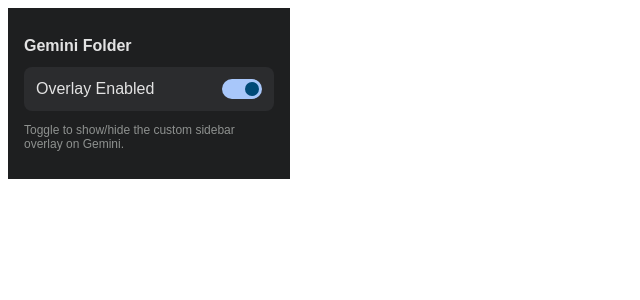
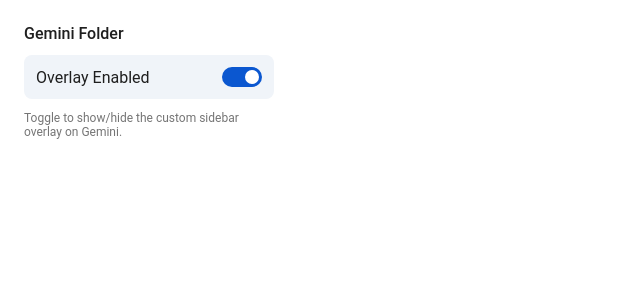
Before and after one commit to mark0613/gemini-folder-extension, a React (Vite) app: page / in a window 1280 px wide. Shown: the top 300 px of the page, without its empty margins (0-640 px from the left). Built offline with nearby package versions, Linux system fonts and the light colour scheme.

Commit message:
feat: popup 的 theme 也能切換
- useTheme 偵測 theme，存到 storage
- popup, content 透過 useTheme 取得 theme 和 theme class

```diff
--- a/src/content/devtools.js
+++ b/src/content/devtools.js
@@ -15,6 +15,7 @@
         const { folderOrder, folders } = await StorageService.getFoldersData();
         const chatCache = await StorageService.getChatCache();
         const { settings, enabled } = await StorageService.getSettings();
+        const theme = await StorageService.getTheme();
 
         const dump = {
             folderOrder,
@@ -22,6 +23,7 @@
             chatCache,
             settings,
             enabled,
+            theme,
         };
 
         console.log('[GeminiFolder Storage Dump]', dump);
--- a/src/content/storage.js
+++ b/src/content/storage.js
@@ -6,6 +6,7 @@
     CHAT_CACHE: 'chatCache',
     SETTINGS: 'settings',
     ENABLED: 'enabled',
+    THEME: 'theme',
 };
 
 export const FOLDER_COLORS = {
@@ -29,6 +30,7 @@
     [STORAGE_KEYS.FOLDER_ORDER]: 'sync',
     [STORAGE_KEYS.SETTINGS]: 'sync',
     [STORAGE_KEYS.ENABLED]: 'sync',
+    [STORAGE_KEYS.THEME]: 'sync',
 };
 
 /**
@@ -279,4 +281,13 @@
     async toggleEnabled(newState) {
         await setStorage({ [STORAGE_KEYS.ENABLED]: newState });
     },
+
+    async getTheme() {
+        const data = await getStorage([STORAGE_KEYS.THEME]);
+        return data[STORAGE_KEYS.THEME] || 'light'; // Default to light
+    },
+
+    async setTheme(theme) {
+        await setStorage({ [STORAGE_KEYS.THEME]: theme });
+    },
 };
--- /dev/null
+++ b/src/hooks/useTheme.js
@@ -0,0 +1,56 @@
+import { useState, useEffect } from 'react';
+import { StorageService, STORAGE_KEYS } from '../content/storage';
+
+/**
+ * Hook to manage theme state
+ * - On Gemini website: Detects theme from DOM and syncs to storage
+ * - Elsewhere (popup): Reads from storage
+ */
+export const useTheme = () => {
+    const [theme, setTheme] = useState('light');
+
+    useEffect(() => {
+        // Load initial theme from storage
+        StorageService.getTheme().then(setTheme);
+
+        // Listen for storage changes
+        const handleStorageChange = (changes) => {
+            if (changes[STORAGE_KEYS.THEME]) {
+                setTheme(changes[STORAGE_KEYS.THEME].newValue || 'light');
+            }
+        };
+        chrome.storage.onChanged.addListener(handleStorageChange);
+
+        // Detect if we're on Gemini website by checking for body element
+        const isOnGemini = typeof document !== 'undefined' &&
+            document.body &&
+            window.location.hostname.includes('gemini.google.com');
+
+        let themeObserver;
+        if (isOnGemini) {
+            const syncThemeFromDOM = () => {
+                const isDark = document.body.classList.contains('dark-theme');
+                const detectedTheme = isDark ? 'dark' : 'light';
+                setTheme(detectedTheme);
+                StorageService.setTheme(detectedTheme);
+            };
+
+            // Initial sync
+            syncThemeFromDOM();
+
+            // Watch for changes
+            themeObserver = new MutationObserver(syncThemeFromDOM);
+            themeObserver.observe(document.body, { attributes: true, attributeFilter: ['class'] });
+        }
+
+        return () => {
+            chrome.storage.onChanged.removeListener(handleStorageChange);
+            if (themeObserver) themeObserver.disconnect();
+        };
+    }, []);
+
+    const isDarkMode = theme === 'dark';
+    const themeClass = isDarkMode ? 'gf-theme-dark' : 'gf-theme-light';
+
+    return { theme, isDarkMode, themeClass };
+};
--- /dev/null
+++ b/src/popup/Popup.css
@@ -0,0 +1,76 @@
+/* Popup Styles */
+
+.gf-popup {
+    width: 250px;
+    padding: 16px;
+    background-color: var(--gf-bg-sidebar);
+    color: var(--gf-text-primary);
+    font-family: 'Google Sans', Roboto, sans-serif;
+}
+
+.gf-popup-title {
+    font-size: 16px;
+    margin: 0 0 12px 0;
+    font-weight: 500;
+}
+
+.gf-popup-toggle-row {
+    display: flex;
+    align-items: center;
+    justify-content: space-between;
+    background-color: var(--gf-btn-bg);
+    padding: 12px;
+    border-radius: 8px;
+}
+
+.gf-popup-hint {
+    margin-top: 12px;
+    font-size: 12px;
+    color: var(--gf-text-muted);
+}
+
+/* Toggle Switch */
+.gf-toggle-switch {
+    position: relative;
+    display: inline-block;
+    width: 40px;
+    height: 20px;
+}
+
+.gf-toggle-switch input {
+    opacity: 0;
+    width: 0;
+    height: 0;
+}
+
+.gf-toggle-track {
+    position: absolute;
+    cursor: pointer;
+    top: 0;
+    left: 0;
+    right: 0;
+    bottom: 0;
+    background-color: var(--gf-border);
+    transition: 0.3s;
+    border-radius: 34px;
+}
+
+.gf-toggle-track.active {
+    background-color: var(--gf-active-border);
+}
+
+.gf-toggle-thumb {
+    position: absolute;
+    height: 14px;
+    width: 14px;
+    left: 3px;
+    bottom: 3px;
+    background-color: var(--gf-text-primary);
+    transition: 0.3s;
+    border-radius: 50%;
+}
+
+.gf-toggle-thumb.active {
+    transform: translateX(20px);
+    background-color: var(--gf-bg-sidebar);
+}
--- a/src/popup/index.jsx
+++ b/src/popup/index.jsx
@@ -1,14 +1,14 @@
 import React, { useState, useEffect } from 'react';
 import ReactDOM from 'react-dom/client';
-import { StorageService } from '../content/storage'; // We can reuse logic if imports work, assuming vite bundler specific
-
-// Popup assumes we are in extension context so chrome.storage works directly.
-// We can reuse the StorageService logic if we copy it or import it.
-// Since it's in `src/content`, let's try importing.
-// Note: importing from content/ might work if Vite bundles it correctly for the popup entry point.
+import { StorageService } from '../content/storage';
+import { useTheme } from '../hooks/useTheme';
+import '../components/index.css';
+import './Popup.css';
 
 const Popup = () => {
     const [enabled, setEnabled] = useState(true);
+    // Reads theme from storage (synced by content script from Gemini)
+    const { themeClass } = useTheme();
 
     useEffect(() => {
         StorageService.getSettings().then(({ enabled }) => {
@@ -23,35 +23,23 @@
     };
 
     return (
-        <div style={{ width: 250, padding: 16, backgroundColor: '#1e1f20', color: '#e3e3e3', fontFamily: 'sans-serif' }}>
-            <h2 style={{ fontSize: 16, marginBottom: 12 }}>Gemini Folder</h2>
+        <div className={`gf-popup ${themeClass}`}>
+            <h2 className="gf-popup-title">Gemini Folder</h2>
 
-            <div style={{ display: 'flex', alignItems: 'center', justifyContent: 'space-between', background: '#2b2c2e', padding: 12, borderRadius: 8 }}>
+            <div className="gf-popup-toggle-row">
                 <span>Overlay Enabled</span>
-                <label style={{ position: 'relative', display: 'inline-block', width: 40, height: 20 }}>
+                <label className="gf-toggle-switch">
                     <input
                         type="checkbox"
                         checked={enabled}
                         onChange={toggle}
-                        style={{ opacity: 0, width: 0, height: 0 }}
                     />
-                    <span style={{
-                        position: 'absolute', cursor: 'pointer',
-                        top: 0, left: 0, right: 0, bottom: 0,
-                        backgroundColor: enabled ? '#a8c7fa' : '#444746',
-                        transition: '.4s', borderRadius: 34
-                    }}></span>
-                    <span style={{
-                        position: 'absolute', content: '""',
-                        height: 14, width: 14, left: 3, bottom: 3,
-                        backgroundColor: enabled ? '#004a77' : '#e3e3e3',
-                        transition: '.4s', borderRadius: '50%',
-                        transform: enabled ? 'translateX(20px)' : 'translateX(0)'
-                    }}></span>
+                    <span className={`gf-toggle-track ${enabled ? 'active' : ''}`}></span>
+                    <span className={`gf-toggle-thumb ${enabled ? 'active' : ''}`}></span>
                 </label>
             </div>
 
-            <p style={{ marginTop: 12, fontSize: 12, color: '#8e918f' }}>
+            <p className="gf-popup-hint">
                 Toggle to show/hide the custom sidebar overlay on Gemini.
             </p>
         </div>
```
Also changed, not shown: src/components/Overlay.jsx (+4 -17 lines).
